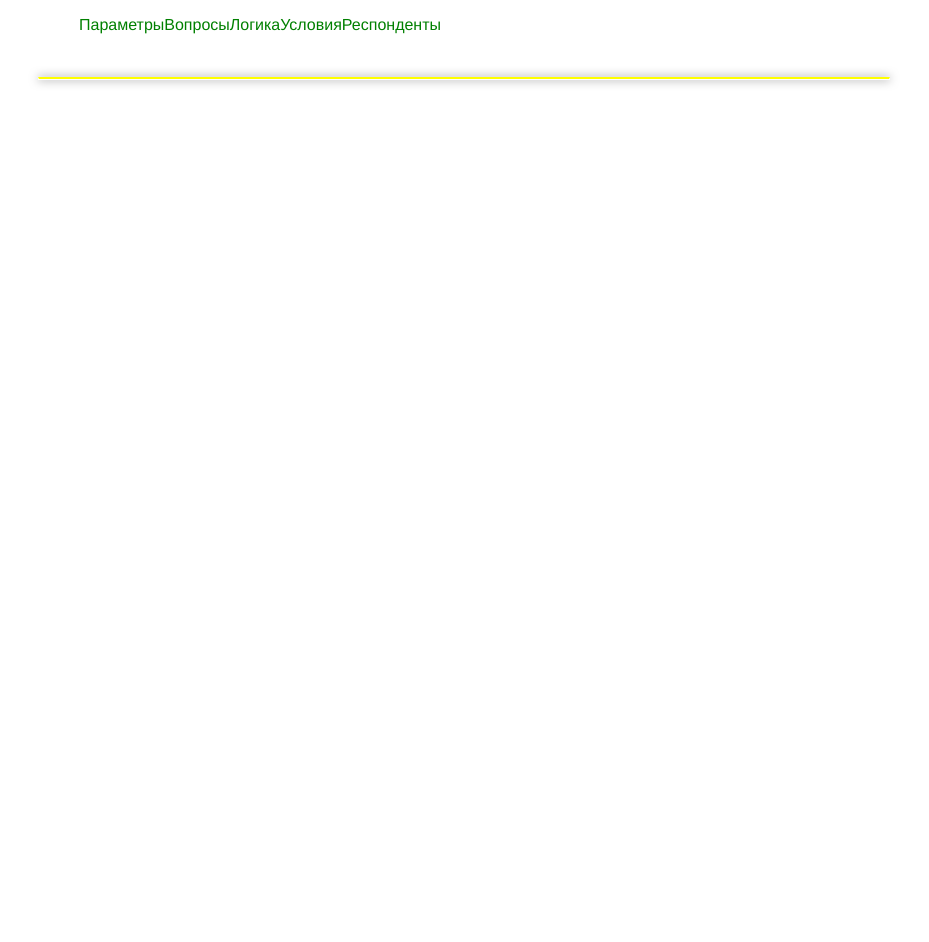
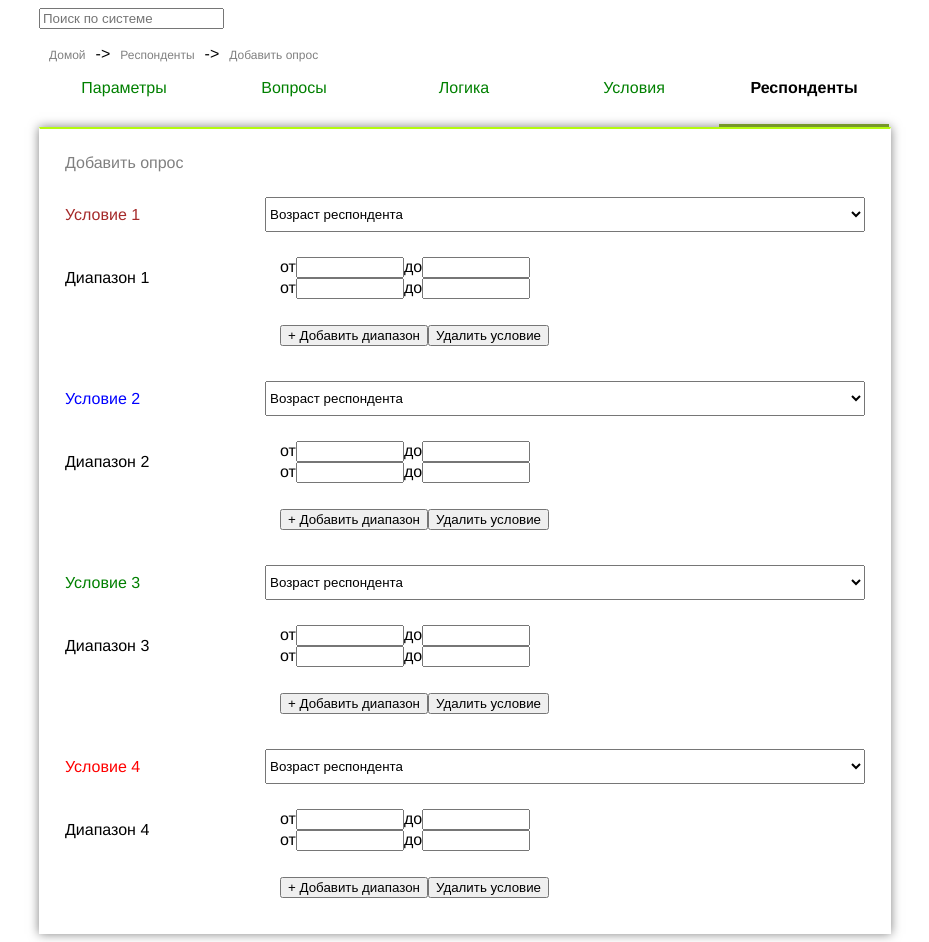
Before and after one commit to Ovsyankinds/vueTest, a Vue app: page /respond in a window 1280 px wide. Shown: the whole page, without its empty margins (176-1105 px from the left). Before the commit the page ends 800 px from the top, so only its background shows below. Built offline with nearby package versions, Linux system fonts and the light colour scheme.

Commit message:
add new component for custom inputs and add routing and grid temlate

```diff
--- a/src/App.vue
+++ b/src/App.vue
@@ -1,30 +1,43 @@
 <template lang="pug">
   div#app
-    div.search
-    div.menu
-      TopMenu
-    div.wrap-content
-      router-view
+    .container
+      .search
+        Search
+      .breadcrumbs
+        Breadcrumbs
+      .menu
+        TopMenu
+      .wrap-content
+        router-view
 </template>
 
 <script>
 /*eslint-disabled*/
-import TopMenu from './components/top-menu'
 import Vue from 'vue'
 import VueRouter from 'vue-router'
+import TopMenu from './components/top-menu'
+import Search from './components/search'
 
 Vue.use(VueRouter)
 
-const Index = () => import('./components/respond/index.vue')
+const Respond = () => import('./components/respond/index.vue')
 const Parametres = () => import('./components/parametres/index.vue')
 const Questions = () => import('./components/questions/index.vue')
+const Logic = () => import('./components/logic/index.vue')
+const Conditions = () => import('./components/conditions/index.vue')
+const Breadcrumbs = () => import('./components/breadcrumbs/index.vue')
 
 const router = new VueRouter({
   mode: 'history',
+  linkActiveClass: "active",
+  linkExactActiveClass: "exact-active",
   routes: [
-    {path: '/', component: Index},
-    {path: '/parametres', component: Parametres},
-    {path: '/questions', component: Questions}
+    {path: '/respond', 'name': 'respond', component: Respond},
+    {path: '/parametres', 'name': 'parametres',  component: Parametres},
+    {path: '/questions', 'name': 'questions', component: Questions},
+    {path: '/logic', 'name': 'logic', component: Logic},
+    {path: '/conditions', 'name': 'conditions', component: Conditions},
+    {path: '/breadcrumbs', 'name': 'breadcrumbs', component: Breadcrumbs},
   ]
 })
 
@@ -32,7 +45,19 @@ export default {
   name: 'App',
   router,
   components: {
-    TopMenu
+    TopMenu,
+    Breadcrumbs,
+    Search
+  },
+  data(){
+    return {
+      currentRouteName: null
+    }
+  },
+  created(){
+    this.$router.push('respond')
+    // this.currentRouteName = this.$route.name
+    // console.log(this.$route.name)
   }
 }
 </script>
@@ -43,10 +68,14 @@ export default {
     -webkit-font-smoothing: antialiased;
     -moz-osx-font-smoothing: grayscale;
   }
+  .container{
+    width: 850px;
+    margin: 0 auto;
+  }
   .wrap-content{
     width: 850px;
     height: 100%;
-    border-top: 2px solid yellow;
+    border-top: 2px solid #B4FB0F;
     border-right: 1px solid white;
     border-left: 1px solid white;
     border-bottom: 1px solid white;
--- /dev/null
+++ b/src/components/breadcrumbs/index.vue
@@ -0,0 +1,84 @@
+<template lang="pug">
+  .wrap-breadcrumbs
+    ul
+      li
+        span Домой
+      li.arrow ->
+      li
+        span {{realNameCrumb }}
+      li.arrow ->
+      li
+        //- ниже условие v-show для того, чтоб работал вывод lastCrumb - надо разобраться, почему
+        span(v-show="false") {{ this.$route.name }}
+        span {{ this.lastCrumb }}
+</template>
+
+<script>
+  export default {
+    data(){
+      return {
+        arrNameCrumbs: [
+          {
+            ruName: 'Респонденты',
+            enName: 'respond',
+            lastCrumb: 'Добавить опрос'
+          },
+          {
+            ruName: 'Условия',
+            enName: 'conditions',
+            lastCrumb: 'Добавить условия'
+          },
+          {
+            ruName: 'Логика',
+            enName: 'logic',
+            lastCrumb: 'Добавить логику'
+          },
+          {
+            ruName: 'Вопросы',
+            enName: 'questions',
+            lastCrumb: 'Добавить вопросы'
+          },
+          {
+            ruName: 'Параметры',
+            enName: 'parametres',
+            lastCrumb: 'Добавить параметры'
+          },
+        ],
+        realNameCrumb: null,
+        lastCrumb: null
+      }
+    },
+    created(){
+      this.realNameCrumb = this.arrNameCrumbs[0].ruName
+      this.lastCrumb = this.arrNameCrumbs[0].lastCrumb
+    },
+    updated(){
+      // console.log(this.$route, 'update components breadcrumbs')
+      this.arrNameCrumbs.forEach((item)=>{
+        if(item.enName == this.$route.name){
+          this.realNameCrumb = item.ruName
+          this.lastCrumb = item.lastCrumb
+        }
+      })
+    }
+  }
+</script>
+
+<style scoped>
+  .wrap-breadcrumbs {
+    margin-left: -30px;
+  }
+  .wrap-breadcrumbs ul li{
+    display: inline-block;
+  }
+  .wrap-breadcrumbs ul .arrow{
+    margin-left: 10px;
+    margin-right: 10px;
+  }
+  .wrap-breadcrumbs span{
+    display: block;
+    margin: 0;
+    font-size: 12px;
+    width: auto;
+  }
+</style>
--- /dev/null
+++ b/src/components/conditions/index.vue
@@ -0,0 +1,14 @@
+<template lang="pug">
+  div.wrap-conditions
+   span Добавить условия
+</template>
+
+<script>
+  export default {
+
+  }
+</script>
+
+<style scoped>
+
+</style>
--- a/src/components/input-respond-params/index.vue
+++ b/src/components/input-respond-params/index.vue
@@ -1,6 +1,22 @@
 <template lang="pug">
-	div
-		span {{ value }}
+  .wrap-input(v-if="value === 0")
+    label(:style="`color: ${labelColor[index]}`") Диапазон {{ index + 1 }}
+    .wrap-block-input
+        .block-input
+          label от
+          input(type="text")
+
+          label до
+          input(type="text")
+        .block-input
+          label от
+          input(type="text")
+
+          label до
+          input(type="text")
+    .control-button
+      button + Добавить диапазон
+      button Удалить условие
 </template>
 
 <script>
@@ -12,15 +28,45 @@
 				default() {
 					return 0
 				}
-			}
+      },
+      labelColor: {
+        type: String,
+        default(){
+          return 'green'
+        }
+      },
+      index: {
+        type: Number,
+        default(){
+          return 0
+        }
+      }
 		},
 		data(){
 			return{
 
 			}
-		}
+    },
+    updated(){
+      console.log(this.value, 'component imput respond params')
+    }
 	}
 </script>
 
-<style>
+<style scoped>
+  .wrap-input{
+    display: grid;
+		grid-template-columns: 200px 1fr;
+    grid-template-rows: 1fr 1fr;
+    grid-template-areas: "oneOneRow oneTwoRow" "twoOneRow twoTwoRow";
+    grid-gap: 15px 15px;
+		margin: 0 25px 25px 25px;
+		align-items: center;
+  }
+  .control-button{
+    grid-area: twoTwoRow;
+  }
+  input{
+    width: 100px;
+  }
 </style>
--- a/src/components/input-respond/index.vue
+++ b/src/components/input-respond/index.vue
@@ -1,11 +1,18 @@
 <template lang="pug">
-	div.respond-input
+  .wrap-component
+    .respond-input
       label(:style="`color: ${labelColor[index]}`") Условие {{ index + 1 }}
-		div.wrap-select
+      .wrap-select
         select(@change="selectValue($event)")
           template(v-for="(option, index) in arrSelect" :id="index")
             option(:value="index") {{ option }}
-			input-respond-params(:value="inputRespondParam")
+    input-respond-params(:value="inputRespondParam" :labelColor="labelColor[index]" :index="index")
+    //- template(v-if="inputRespondParam === 0")
+    //-   label(:style="`color: ${labelColor[index]}`") Диапазон {{ index + 1 }}
+    //-   input-respond-params(:value="inputRespondParam")
+    //- .control-button
+    //-   button + Добавить диапазон
+    //-   button Удалить условие
 </template>
 
 <script>
@@ -17,7 +24,7 @@
 		},
 		data() {
 			return{
-				inputRespondParam: null
+				inputRespondParam: 0
 			}
 		},
 		props: {
@@ -43,8 +50,9 @@
 		methods: {
 			selectValue(event){
 				event.target.options.forEach((el)=>{
-					if(el.selected) this.inputRespondParam = el.value
+					if(el.selected) this.inputRespondParam = Number(el.value)
         })
+        console.log(this.inputRespondParam)
 			}
     }
 	}
@@ -54,6 +62,9 @@
 	.respond-input{
 		display: grid;
 		grid-template-columns: 200px 1fr;
+    /* grid-template-rows: 1fr 1fr; */
+    grid-template-areas: "oneOneRow oneTwoRow" "twoOneRow twoTwoRow" "threeOneRow threeTwoRow";
+    /* grid-gap: 15px 15px; */
 		margin: 0 25px 25px 25px;
 		align-items: center;
 	}
--- /dev/null
+++ b/src/components/logic/index.vue
@@ -0,0 +1,14 @@
+<template lang="pug">
+  div.wrap-logic
+   span Добавить логику
+</template>
+
+<script>
+  export default {
+
+  }
+</script>
+
+<style scoped>
+
+</style>
--- a/src/components/respond/index.vue
+++ b/src/components/respond/index.vue
@@ -1,5 +1,5 @@
 <template lang="pug">
-	div.wrap-respond
+	.wrap-respond
 		span Добавить опрос
 		template(v-for="(input, index) in arrSelect.length" :id="index")
 			input-respond(
@@ -20,25 +20,13 @@
 			return{
 				// countRespond: 4,
 				arrSelect: ['Возраст респондента', 'Тип карты лояльности', 'Статус карты лояльности', 'Выберите условие'],
-				labelColor: ['yellow', 'blue', 'green', 'red']
+				labelColor: ['brown', 'blue', 'green', 'red']
 			}
 		}
 	}
 </script>
 
 <style>
-	.wrap-respond {
-		/* width: 850px;
-    height: 100%;
-    border-top: 2px solid yellow;
-    border-right: 1px solid white;
-    border-left: 1px solid white;
-    border-bottom: 1px solid white;
-    box-shadow: 0 0 10px rgba(0,0,0,0.5);
-    display: block;
-    margin: 0 auto; */
-	}
-
 	span {
 		width: 100%;
 		display: block;
--- /dev/null
+++ b/src/components/search/index.vue
@@ -0,0 +1,17 @@
+<template lang="pug">
+  .wrap-search
+    input(type="text" placeholder="Поиск по системе")
+</template>
+
+<script>
+	export default{
+		name: 'search',
+		data(){
+			return{
+			}
+		}
+	}
+</script>
+
+<style>
+</style>
--- a/src/components/top-menu/index.vue
+++ b/src/components/top-menu/index.vue
@@ -1,22 +1,34 @@
 <template lang="pug">
-  div.wrap-top-menu
-    ul
-      template(v-for="(item, index) in topMenu" :id="index")
-        router-link(v-if="index == 0" to="/parametres")
-          li
-            span {{ item }}
-        router-link(v-else-if="index == 1" to="/questions")
-          li
-            span {{ item }}
-        li(v-else)
-          span {{ item }}
+  .wrap-top-menu
+    router-link(v-for="(item, index) in topMenu" :to="item.url") {{ item.nameUrl }}
 </template>
 
 <script>
 export default {
   data(){
     return{
-      topMenu: ['Параметры', 'Вопросы', 'Логика', 'Условия', 'Респонденты']
+      topMenu: [
+        {
+          nameUrl: 'Параметры',
+          url: '/parametres'
+        },
+        {
+          nameUrl: 'Вопросы',
+          url: '/questions'
+        },
+        {
+          nameUrl: 'Логика',
+          url: '/logic'
+        },
+        {
+          nameUrl: 'Условия',
+          url: '/conditions'
+        },
+        {
+          nameUrl: 'Респонденты',
+          url: '/respond'
+        }
+      ]
     }
   }
 }
@@ -24,17 +36,19 @@ export default {
 
 <style scoped>
   .wrap-top-menu {
-    width: 850px;
-    margin: 0 auto;
+    display: grid;
+    grid-template-columns: repeat(5, 1fr);
+    text-align: center;
   }
-  .wrap-top-menu ul {
-    height: 45px;
+  .wrap-top-menu a {
+    height: 35px;
+    color: green;
+    text-decoration: none;
+    padding-bottom: 10px;
   }
-  .wrap-top-menu ul li {
-    display: inline-block;
-  }
-  .wrap-top-menu ul li span{
-    width: 100px;
-    color: green;
+  .wrap-top-menu .exact-active {
+    color: black;
+    font-weight: bold;
+    border-bottom: 3px solid #76972A
   }
 </style>
```
Lines whose indentation alone changed are shown as unchanged.
